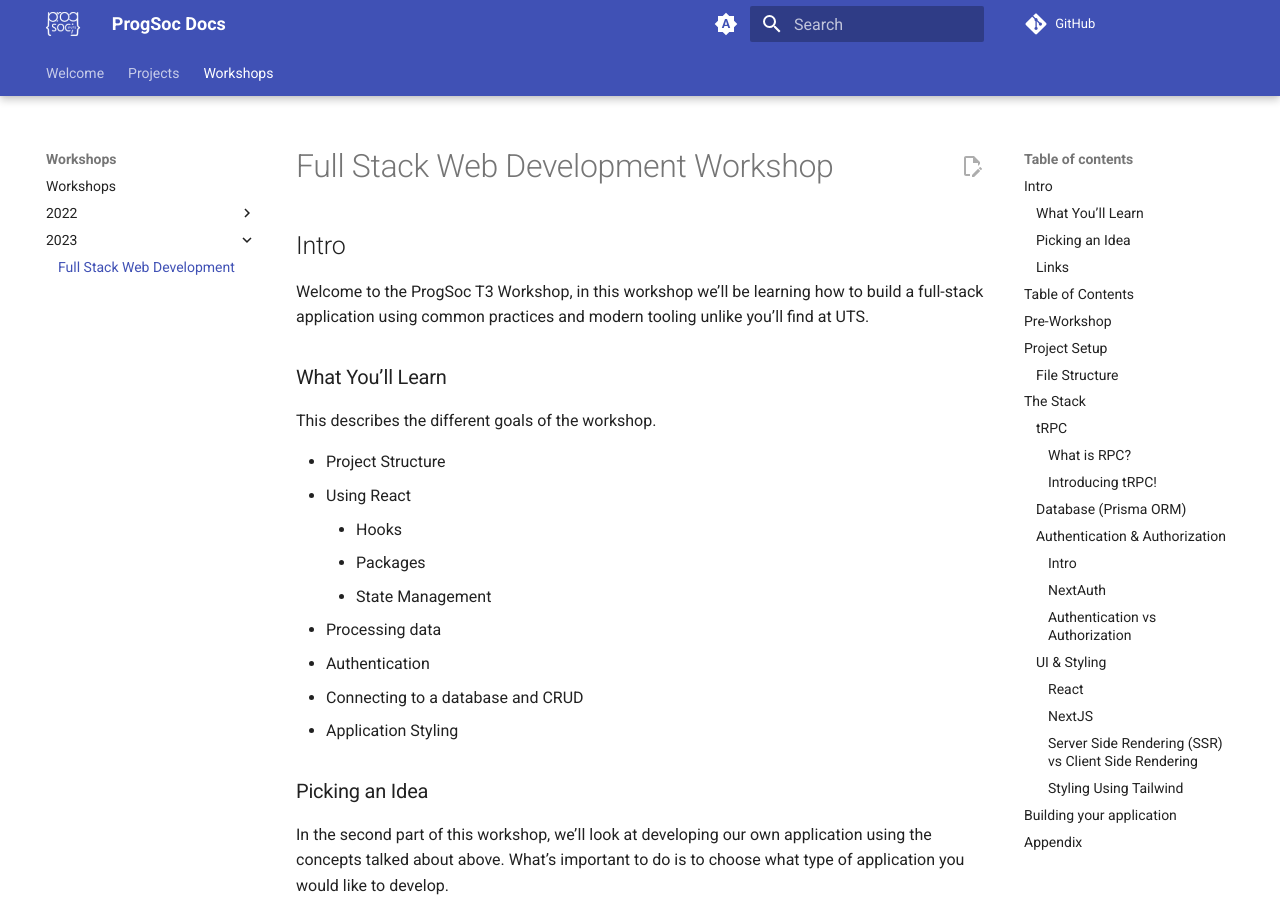
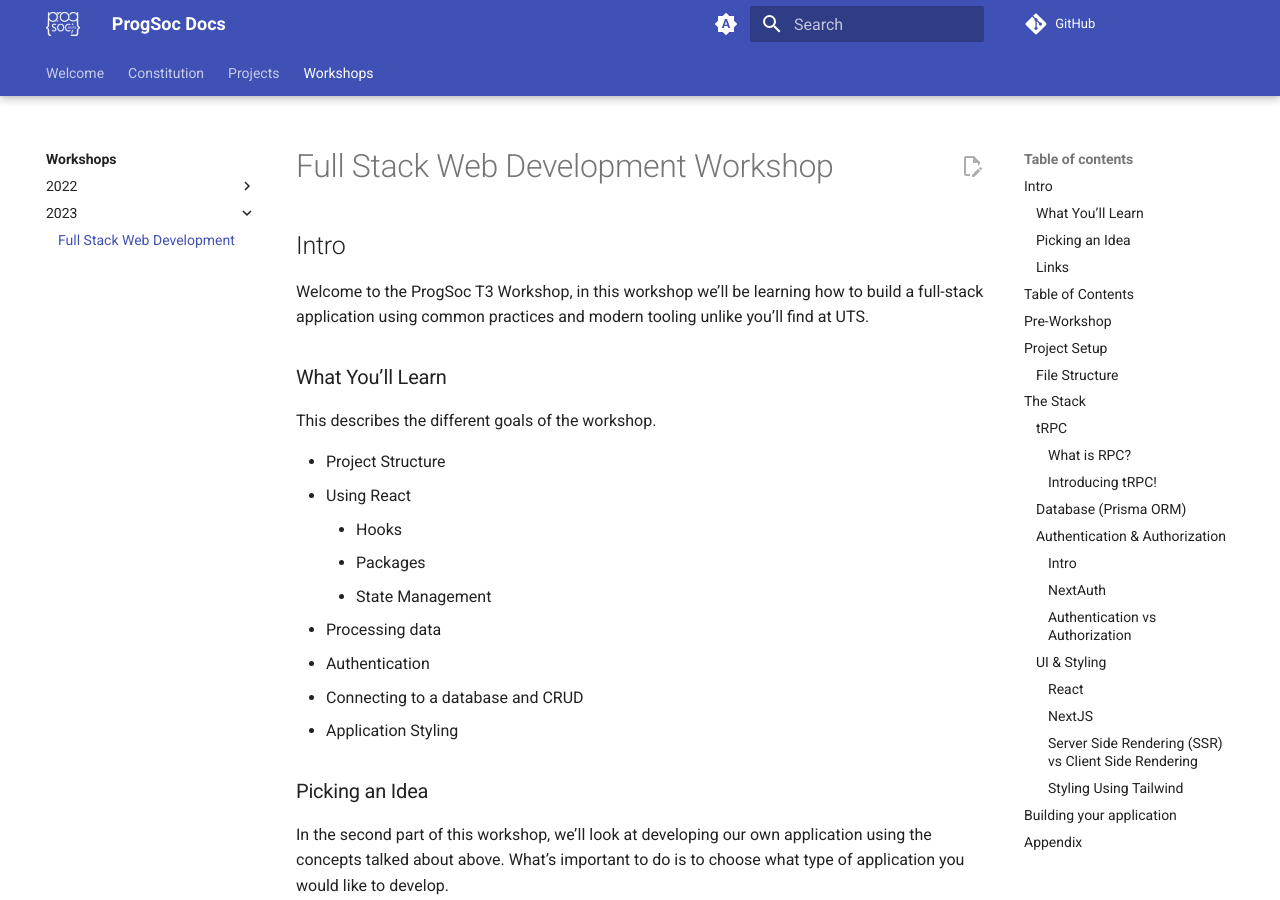
Before and after one commit to ProgSoc/Docs, an MkDocs documentation site: the page built from docs/workshops/2023/full-stack-web-development.md, in a window 1280 px wide and 900 px high. Built offline with MkDocs 1.6.1 and Material for MkDocs 9.7.7, drawn with Linux system fonts in a browser that asks for light colours; comment, search, counter and statistics services are not loaded.

Commit message:
fixes #8 adn fixes #5

```diff
--- a/docs/workshops/2023/full-stack-web-development.md
+++ b/docs/workshops/2023/full-stack-web-development.md
@@ -90,13 +90,13 @@
 
 Here I’ve chosen nextAuth (Authentication), Prisma (Database ORM), Tailwind (Styling) and tRPC
 
-![Untitled](assets/images/workshops/2023-full-stack/Untitled.png)
+![Untitled](../../assets/images/workshops/2023-full-stack/Untitled.png)
 
 ### File Structure
 
 Once you’ve opened VSCode or your chosen editor in the folder you should see something like this:
 
-![Untitled](assets/images/workshops/2023-full-stack/Untitled%201.png)
+![Untitled](../../assets/images/workshops/2023-full-stack/Untitled%201.png)
 
 Here we can see a few different folders and files that follow the names of the tools we’re using for this project.
 
--- a/mkdocs.yml
+++ b/mkdocs.yml
@@ -20,6 +20,11 @@
     - navigation.tabs
     - content.action.edit
     - navigation.tabs.sticky
+    - navigation.indexes
+    - toc.follow
+    - toc.track
+    - navigation.top
+    - navigation.tracking
   palette:
     - media: "(prefers-color-scheme)"
       toggle:
@@ -74,10 +79,11 @@
       alternate_style: true
   - pymdownx.tasklist:
       custom_checkbox: true
+  - pymdownx.snippets:
+      url_download: true
   - pymdownx.tilde
 
 plugins:
   - search
   - git-revision-date-localized:
       enable_creation_date: true
-  - social
```
Also changed, not shown: docs/constitution.md (added, +1 -0 lines), docs/workshops/index.md (+2 -2 lines).
